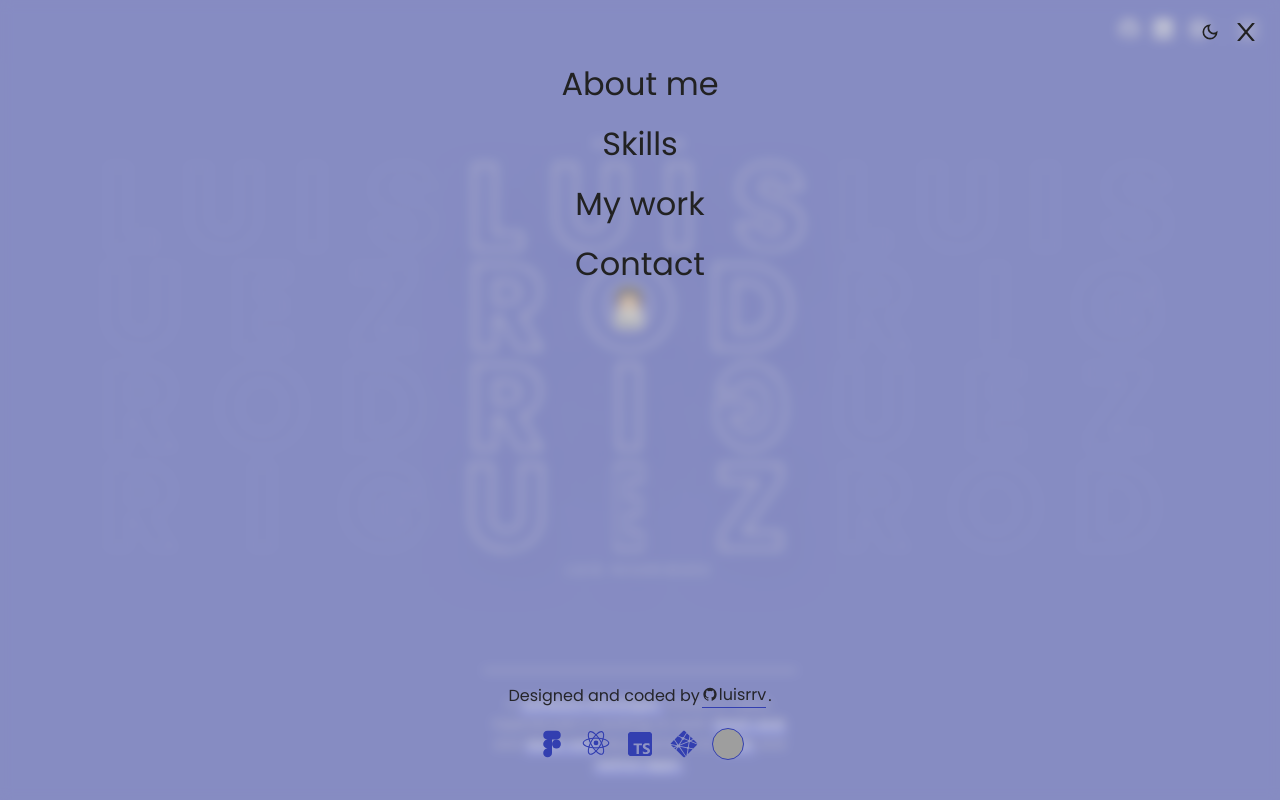
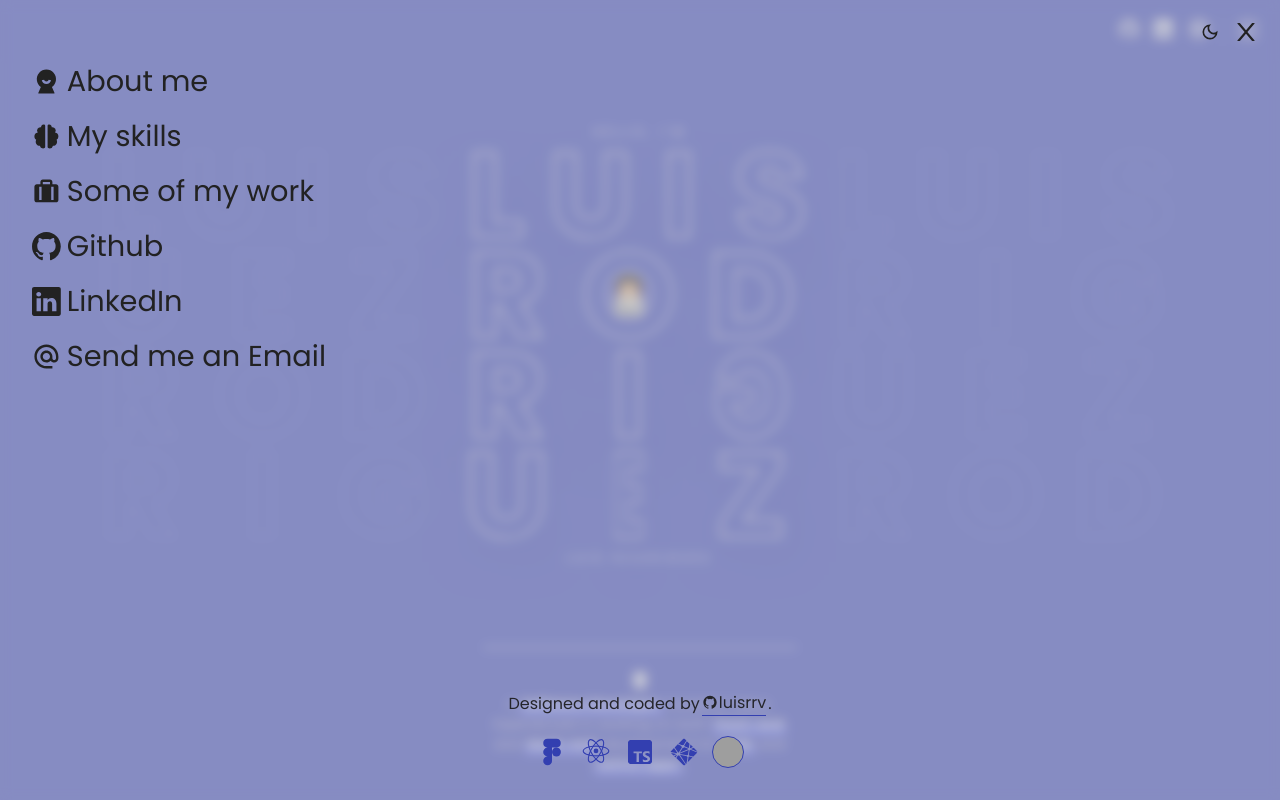
Before and after one commit to luisrrv/portfolio, a React (Create React App) app: page / in a window 1280 px wide. Both pictures are taken after a click on the icon 1248 px from the left and 30 px from the top of the page. Shown: the top 800 px of the page. Built offline with nearby package versions, Linux system fonts and the light colour scheme; grey boxes are pictures that could not be loaded.

Commit message:
icons and fixes

```diff
--- a/src/components/About/About.scss
+++ b/src/components/About/About.scss
@@ -241,7 +241,7 @@ $lighterBlue: #b5bbdf;
             align-items: center;
             height: fit-content;
             letter-spacing: 1px;
-            gap: 30px;
+            gap: 4px;
             margin-bottom: 40px;
             width: 90%;
             max-width: 314px;
--- a/src/components/About/About.tsx
+++ b/src/components/About/About.tsx
@@ -1,5 +1,6 @@
 import React, { useEffect, useState } from 'react';
 import './About.scss';
+import { RiUser5Fill } from 'react-icons/ri';
 
 interface AboutProps {
   isDark: boolean;
@@ -169,6 +170,7 @@ export default function About({ isDark, hideApp, aboutMSOn, aboutMSOff }: AboutP
         </div>
         <div className="divider"></div>
         <div className="text">
+          < RiUser5Fill size={20} />
           <p>
             A <span className='bold'>Software Developer</span> based in Tokyo. <br></br>Experienced
             in working on both  <span className='bold'>front-end</span> and  <span className='bold'>back-end</span> development for  <span className='bold'>web</span> and <span className='bold'>native apps</span>.
--- a/src/components/Info/Info.scss
+++ b/src/components/Info/Info.scss
@@ -46,7 +46,7 @@ $lighterBlue: #b5bbdf;
         max-width: 400px;
         border: none;
         border-radius: 0;
-        padding: 40px;
+        padding:32px;
         padding-top: 64px;
         background-color: #d3d3d385 !important;
         backdrop-filter: blur(6px);
@@ -97,15 +97,19 @@ $lighterBlue: #b5bbdf;
             display: flex;
             flex-direction: column;
             justify-content: flex-start;
-            align-items: center;
+            align-items: flex-start;
             width: 100%;
             height: fit-content;
             gap: 12px;
 
-            a, p {
-                font-size: 2rem;
+            a, p.contact {
+                font-size: 1.8rem;
                 height: fit-content;
                 color: #222222 !important;
+                display: flex;
+                justify-content: flex-start;
+                align-items: center;
+                gap: 6px;
 
                 &:hover {
                     cursor: pointer;
@@ -121,6 +125,7 @@ $lighterBlue: #b5bbdf;
             justify-content: center;
             align-items: center;
             gap: 20px;
+            width: 100%;
             p {
                 height: fit-content;
                 font-weight: 300px;
--- a/src/components/Info/Info.tsx
+++ b/src/components/Info/Info.tsx
@@ -1,8 +1,10 @@
 /* eslint-disable jsx-a11y/anchor-is-valid */
 import './Info.scss';
 
-import { BiLogoGithub, BiLogoFigma, BiLogoReact, BiLogoTypescript, BiLogoNetlify } from 'react-icons/bi';
-import { MdOutlineDarkMode, MdSunny } from 'react-icons/md';
+import { BiLogoGithub, BiLogoFigma, BiLogoReact, BiLogoTypescript, BiLogoNetlify, BiSolidBriefcaseAlt, BiSolidBrain } from 'react-icons/bi';
+import { BsGithub, BsLinkedin } from 'react-icons/bs';
+import { RiUser5Fill } from 'react-icons/ri';
+import { MdOutlineDarkMode, MdSunny, MdAlternateEmail } from 'react-icons/md';
 import { AiOutlineClose } from 'react-icons/ai'
 
 interface InfoProps {
@@ -44,10 +46,12 @@ export default function Header({ isDark, hideDialog, handleContactMouseOverChang
             </div>
             <div className="content">
                 <div className="nav">
-                  <a href="#" className="about">About me</a>
-                  <a href="#skills" className="skills">Skills</a>
-                  <a href="#work" className="work">My work</a>
-                  <p className="contact">Contact</p>
+                  <a href="#" className="about"><RiUser5Fill />About me</a>
+                  <a href="#skills" className="skills"><BiSolidBrain />My skills</a>
+                  <a href="#work" className="work"><BiSolidBriefcaseAlt />Some of my work</a>
+                  <p className="contact"><BsGithub />Github</p>
+                  <p className="contact"><BsLinkedin />LinkedIn</p>
+                  <p className="contact"><MdAlternateEmail />Send me an Email</p>
                 </div>
                 <p>Designed and coded by <a onMouseEnter={handleMouseEnter('content')} onMouseLeave={handleMouseLeave('content')} className='underline' href="https://github.com/luisrrv" target="_blank" rel="noopener noreferrer"><BiLogoGithub />luisrrv</a>.</p>
                 <div className="icons">
--- a/src/components/Projects/Projects.scss
+++ b/src/components/Projects/Projects.scss
@@ -46,6 +46,10 @@ $lighterBlue: #b5bbdf;
 
     h3 {
         // height: fit-content;
+        display: flex;
+        justify-content: center;
+        align-items: center;
+        gap: 4px;
         padding: 40px 16px;
         font-size: 20px;
         font-weight: 300;
--- a/src/components/Projects/Projects.tsx
+++ b/src/components/Projects/Projects.tsx
@@ -4,6 +4,7 @@ import { IAppProps } from '../../App'; // Update the import path
 import ProjectCard from '../ProjectCard/ProjectCard';
 import ProjectsData, { ProjectProps } from '../../data/projects';
 import Skills from '../Skills/Skills';
+import { BiSolidBriefcaseAlt } from 'react-icons/bi'
 
 interface ProjectsProps extends IAppProps {
   // Add any other specific props for the Projects component if needed
@@ -23,7 +24,7 @@ export default function App ({className, isDark, hideApp, handleContactMouseOver
             <Skills
                 isDark={isDark}
             />
-            <h3 id='work'>Some of my work<br></br><span>click project for details</span></h3>
+            <h3 id='work'><BiSolidBriefcaseAlt />Some of my work<br></br><span>click project for details</span></h3>
             <div className="projects">
             {
                 projectsData.map((project,index) => (
--- a/src/components/Skills/Skills.scss
+++ b/src/components/Skills/Skills.scss
@@ -59,6 +59,10 @@ $animationSpeed: 30s;
     width: 100%;
 
     h3.title {
+        display: flex;
+        justify-content: center;
+        align-items: center;
+        gap: 4px;
         padding: 40px 16px !important;
         text-align: center;
         width: 100%;
--- a/src/components/Skills/Skills.tsx
+++ b/src/components/Skills/Skills.tsx
@@ -2,7 +2,7 @@ import './Skills.scss';
 
 // import { TailwindcssOriginalWordmark, } from 'devicons-react';
 import { TiHtml5 } from 'react-icons/ti';
-import { BiLogoPostgresql } from 'react-icons/bi';
+import { BiLogoPostgresql, BiSolidBrain } from 'react-icons/bi';
 
 import {
     SiCss3,
@@ -62,7 +62,7 @@ export default function Header({ isDark }: SkillsProps) {
 
   return (
     <div id='skills' className={`skills-container ${compClassName}`}>
-        <h3 className='title'>Skills</h3>
+        <h3 className='title'><BiSolidBrain />Skills</h3>
         <div className="skills">
             <div className="frontend">
                 {/* <p className="type">Frontend</p> */}
```
